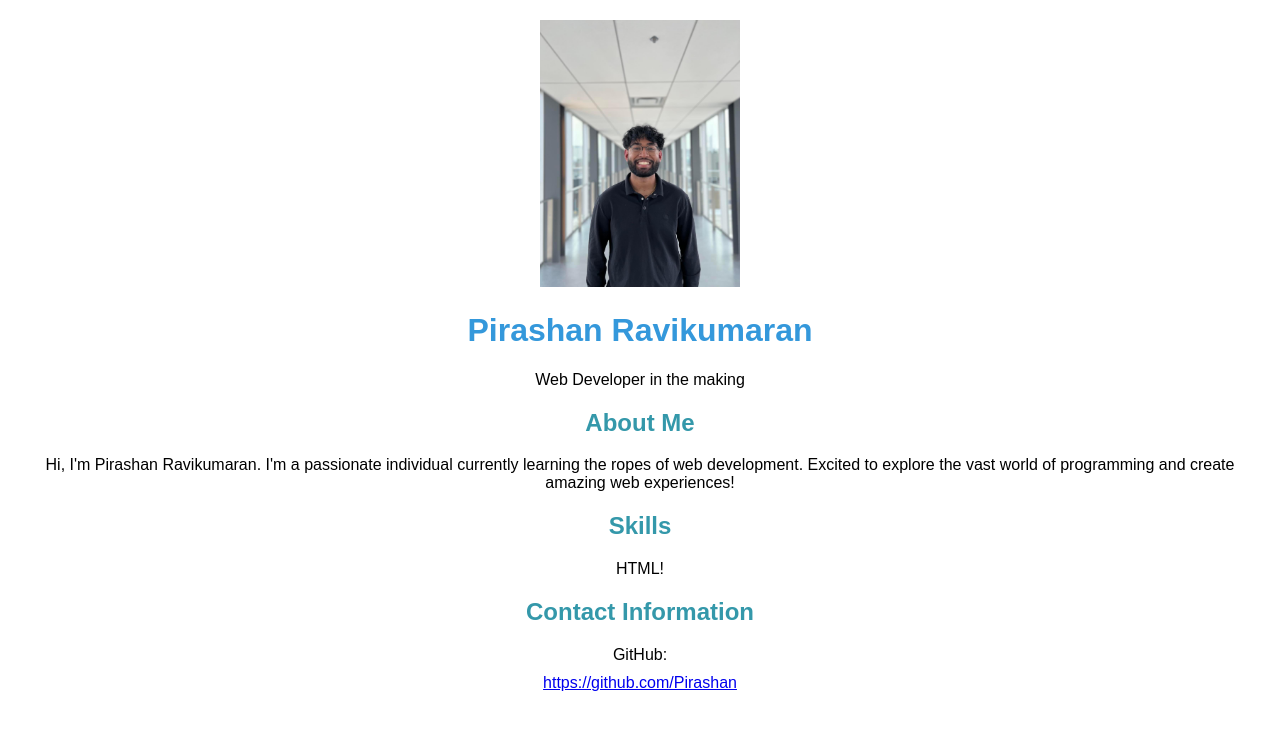
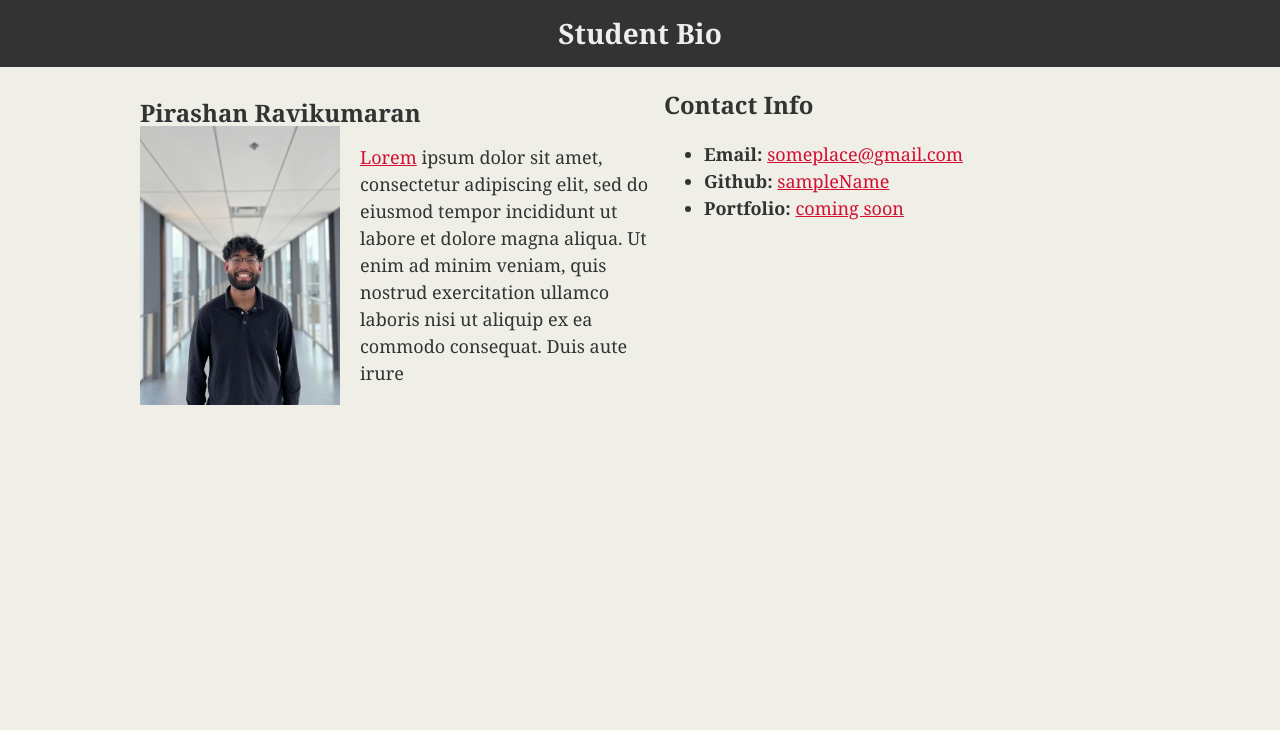
Before and after one commit to Pirashan/DTTP, a plain HTML site: page index.html in a window 1280 px wide. Drawn offline with Linux system fonts and the light colour scheme.

Commit message:
created bio page

```diff
--- a/css/style.css
+++ b/css/style.css
@@ -0,0 +1,61 @@
+body {
+    font-family: Georgia, 'Times New Roman', Times, serif;
+    font-size: 18px;
+    line-height:150%;
+    color: #333333;
+    background-color: #efeee7;
+    margin: 0;
+    padding: 0;
+    }
+
+.container {
+    width: 1024px;
+    margin: 0 auto;
+}
+
+header {
+    background-color: #333333;
+    margin: 0;
+    padding: 0;
+    }
+
+h1 {
+    padding: 20px 0;
+    margin: 0;
+    margin-bottom: 20px;
+    text-align: center;
+    color: #eee;
+    font-size: 28px;
+    }
+
+h2 {
+    font-size: 24px;
+    margin: 0 auto;
+}
+
+img {
+    width: 200px;
+    margin-right: 20px;
+}
+
+#main-bio {
+    width: 50%;
+    padding: 12px;
+}
+
+#main-bio, #contact-info, #bio-image {
+    float: left;
+}
+
+#contact-info {
+    width: 30%;
+    line-height: 1.5;
+}
+
+p {
+    float: right;
+}
+
+a:link {
+    color: #d21034;
+}
--- a/index.html
+++ b/index.html
@@ -1,58 +1,38 @@
 <!DOCTYPE html>
-<html lang="en">
-<head>
-    <meta charset="UTF-8">
-    <meta name="viewport" content="width=device-width, initial-scale=1.0">
-    <title>Pirashan Ravikumaran - Web Developer</title>
-    <style>
-        body {
-            font-family: Arial, sans-serif;
-            text-align: center;
-            margin: 20px;
-        }
+<html lang="en-us">
 
-        h1 {
-            color: #3498db;
-        }
+<body>
+    <link rel="stylesheet" type="text/css" href="css/style.css">
+  <header>
+    <h1>Student Bio</h1>
+  </header>
 
-        img {
-            max-width: 200px;
-            height: auto;
-        }
+  <div class="container">
 
-        section {
-            margin: 20px 0;
-        }
+    <section id="main-bio">
 
-        h2 {
-            color: #3498aa;
-        }
+      <h2>Pirashan Ravikumaran</h2>
 
-        p {
-            margin-bottom: 10px;
-        }
-    </style>
-</head>
-<body>
-    <header>
-        <img src="profilepic.jpg" alt="Pirashan Ravikumaran">
-        <h1>Pirashan Ravikumaran</h1>
-        <p>Web Developer in the making</p>
-    </header>
+    <div style="display:flex; flex:50%">
+      <img src="profilepic.jpg" alt="Pirashan Ravikumaran">
 
-    <section id="about">
-        <h2>About Me</h2>
-        <p>Hi, I'm Pirashan Ravikumaran. I'm a passionate individual currently learning the ropes of web development. Excited to explore the vast world of programming and create amazing web experiences!</p>
+      <p><a href="https://www.w3schools.com">Lorem</a> ipsum dolor sit amet, consectetur adipiscing elit, sed do eiusmod tempor
+        incididunt ut labore et dolore magna aliqua. Ut enim ad minim veniam, quis nostrud
+        exercitation ullamco laboris nisi ut aliquip ex ea commodo consequat. Duis aute irure
+        </p>
+    </div>
     </section>
 
-    <section id="skills">
-        <h2>Skills</h2>
-        <p>HTML!</p>
+    <section id="contact-info">
+      <h2>Contact Info</h2>
+      <ul>
+        <li><strong>Email:</strong> <a href="#">someplace@gmail.com</a></li>
+        <li><strong>Github:</strong> <a href="#">sampleName</a></li>
+        <li><strong>Portfolio:</strong> <a href="#">coming soon</a></li>
+      </ul>
     </section>
+  </div>
 
-    <section id="contact">
-        <h2>Contact Information</h2>
-        <p>GitHub: </p><a href="https://github.com/Pirashan">https://github.com/Pirashan</a>
-    </section>
 </body>
+
 </html>
```
Also changed, not shown: chocolate.html (deleted, +0 -49 lines).
